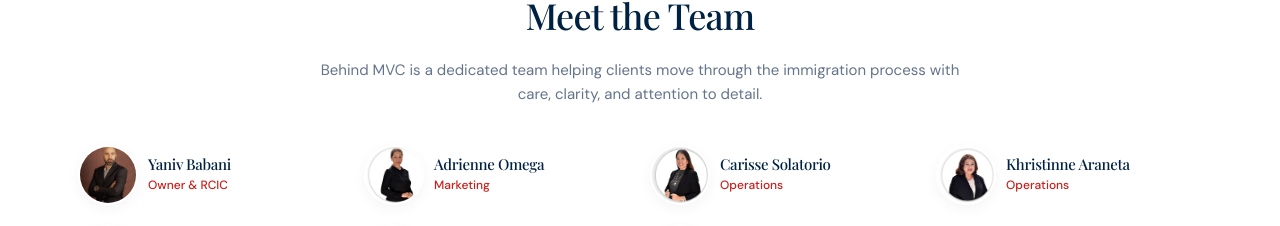
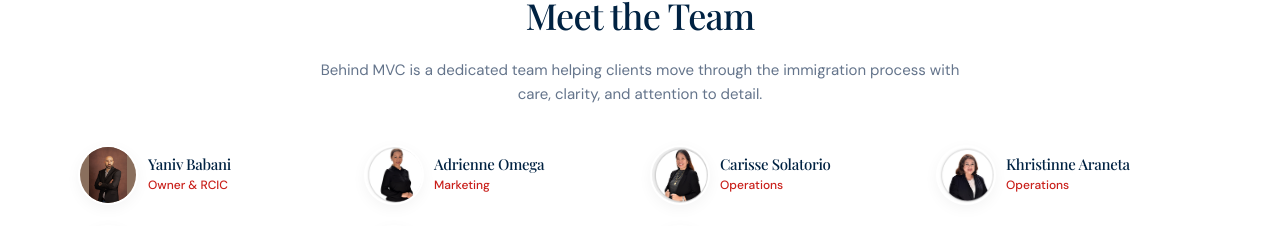
Before and after one commit to lloyd-delacruz/MVC, a Next.js app: page / in a window 1280 px wide. Shown: the part 1845-2071 px from the top of the page. Built offline with nearby package versions, Linux system fonts and the light colour scheme.

Commit message:
photo edited

```diff
--- a/components/sections/Team.tsx
+++ b/components/sections/Team.tsx
@@ -43,15 +43,24 @@
           {members.map((m) => {
             const sharedClasses =
               "group flex items-center gap-3 rounded-lg p-1 -m-1 text-left transition-colors hover:bg-cream-50 focus-visible:outline-none focus-visible:ring-2 focus-visible:ring-brand-red";
+            const isYaniv = m.id === "yaniv";
             const inner = (
               <>
-                <div className="relative h-14 w-14 shrink-0 overflow-hidden rounded-full ring-2 ring-white shadow-card transition-transform group-hover:-translate-y-0.5">
+                <div
+                  className={`relative h-14 w-14 shrink-0 overflow-hidden rounded-full ring-2 ring-white shadow-card transition-transform group-hover:-translate-y-0.5 ${
+                    isYaniv ? "bg-[#8a6f5d]" : ""
+                  }`}
+                >
                   <Image
                     src={m.imageUrl}
                     alt={m.imageAlt || m.name}
                     width={140}
                     height={140}
-                    className={`h-full w-full object-cover ${m.imagePosition ?? ""}`}
+                    className={
+                      isYaniv
+                        ? "h-full w-full object-contain"
+                        : `h-full w-full object-cover ${m.imagePosition ?? ""}`
+                    }
                   />
                 </div>
                 <div>
```
